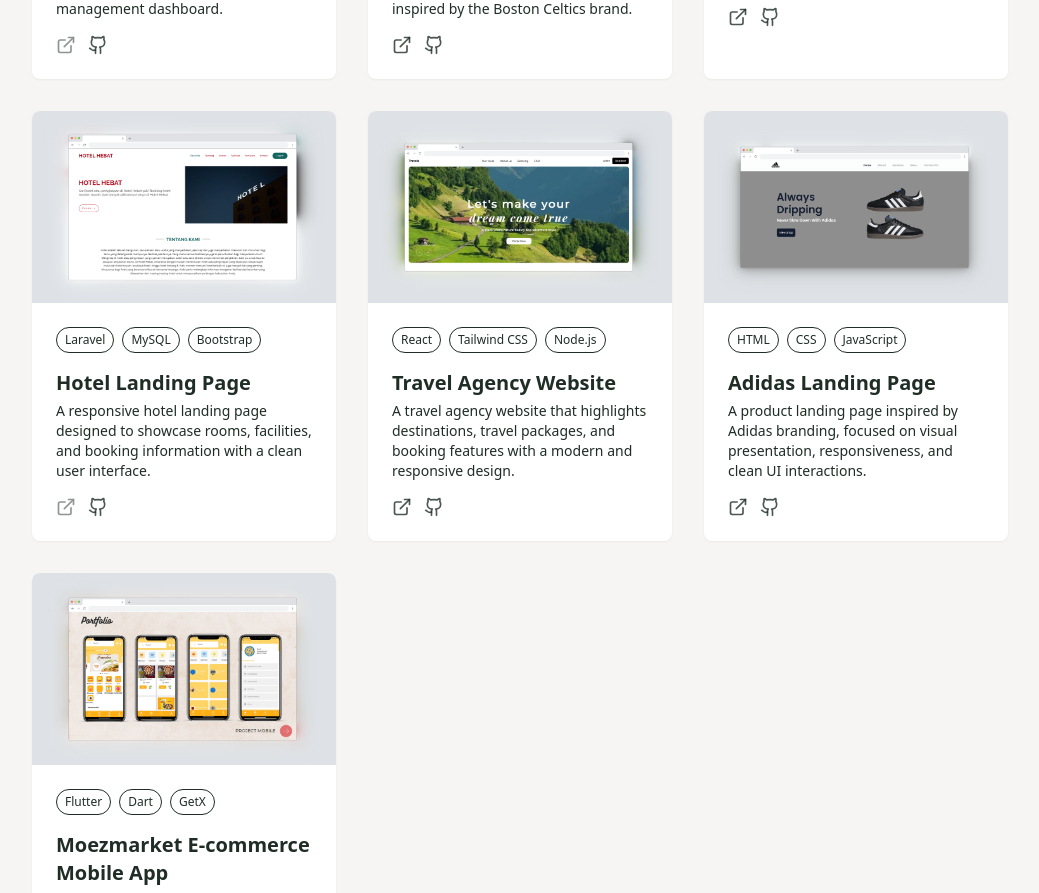
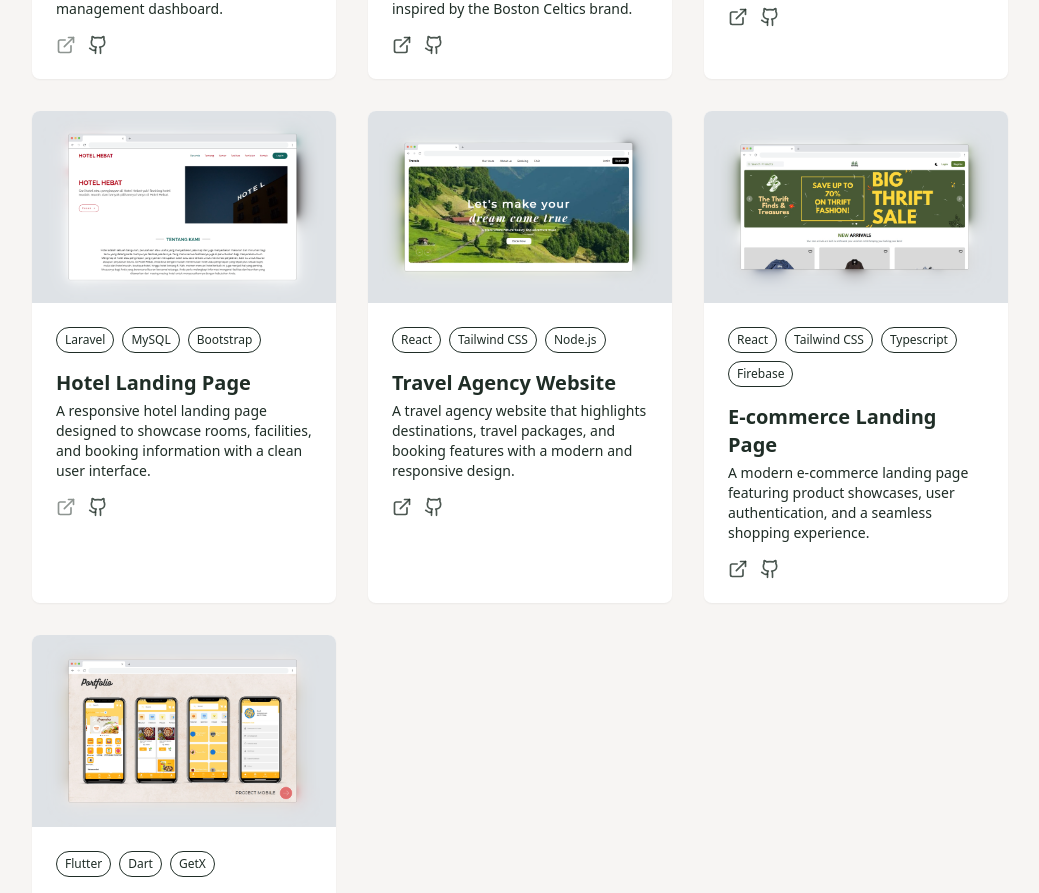
Before and after one commit to akbarrfauzann/web-portfolio, a React (Vite) app: page / in a window 1280 px wide. Shown: the part 2972-3865 px from the top of the page, without its empty margins (120-1159 px from the left). Built offline with nearby package versions, Linux system fonts and the light colour scheme.

Commit message:
update: add project

```diff
--- a/src/components/ProjectsSection.jsx
+++ b/src/components/ProjectsSection.jsx
@@ -55,13 +55,13 @@
   },
   {
     id: 6,
-    title: "Adidas Landing Page",
+    title: "E-commerce Landing Page",
     description:
-      "A product landing page inspired by Adidas branding, focused on visual presentation, responsiveness, and clean UI interactions.",
-    image: "/projects/adidas.png",
-    tags: ["HTML", "CSS", "JavaScript"],
-    demoUrl: "https://akbarrfauzann.github.io/adidas-design/",
-    githubUrl: "https://github.com/akbarrfauzann/adidas-design",
+      "A modern e-commerce landing page featuring product showcases, user authentication, and a seamless shopping experience.",
+    image: "/projects/ecommerce.png",
+    tags: ["React", "Tailwind CSS", "Typescript", "Firebase"],
+    demoUrl: "https://akbarrfauzann.github.io/ecommerce-app/",
+    githubUrl: "https://github.com/akbarrfauzann/ecommerce-app",
   },
   {
     id: 7,
```
Also changed, not shown: public/projects/ecommerce.png (added).
